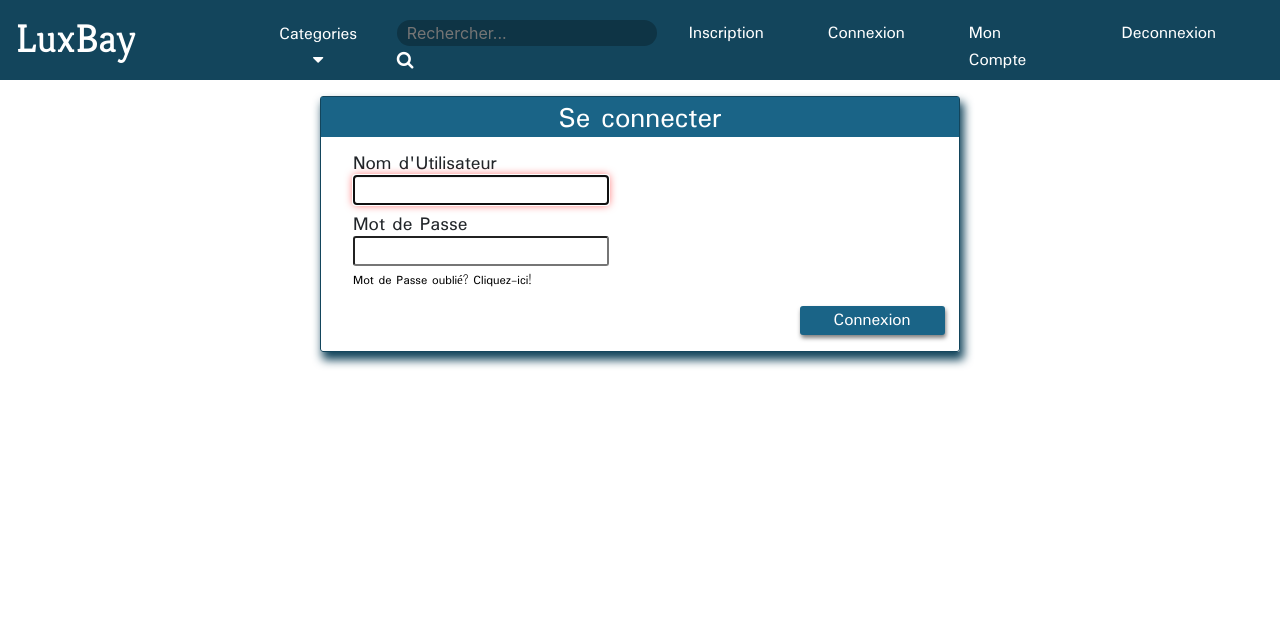
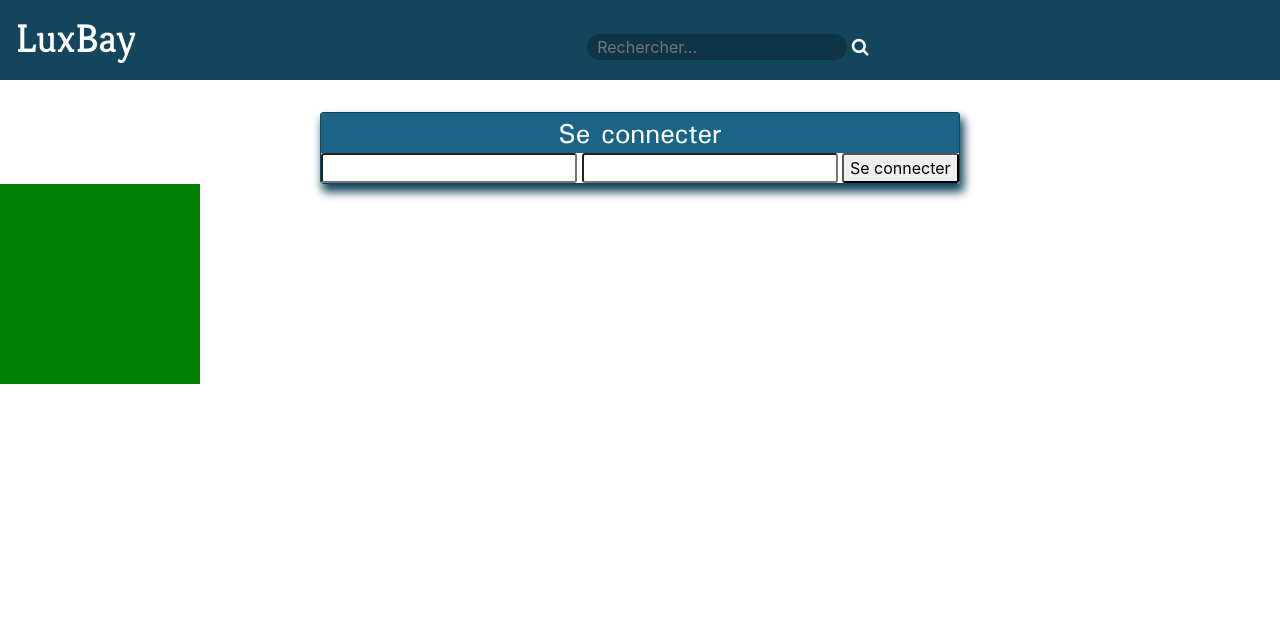
Before and after one commit to PtitePixel/projet-manhattan, a PHP site: template templates/login.html.twig in a window 1280 px wide. Shown: the top 624 px of the page. Run offline with PHP 8.4, Linux system fonts and the light colour scheme; the template is opened without the code that fills it, so the values that code supplies are empty; some libraries are stand-ins or nearby versions.

Commit message:
Creation of Sidebar, addition of Michel's code to Login page.

```diff
--- a/templates/login.html.twig
+++ b/templates/login.html.twig
@@ -4,18 +4,36 @@
 
 
 
-<!-- Login -->
-
+{# Login form #}
+    <form action="{{ path('admin_login_check') }}" method="post">
 
   <section class="login">
-     <h1 id="sign">Se connecter</h1>
-     <form>
-       <h3 id="inscription">Nom d'Utilisateur</h3>
-       <input id="champ" type="text" autofocus>
-       <h3 id="inscription">Mot de Passe</h3>
-       <input id="champ" type="text">
-       <a href=""><h5 id="mdp">Mot de Passe oublié? Cliquez-ici!</h5></a>
-     </form>
-    <input id="signupbutton"  type="submit" value="Connexion">
+     <div id="sign">Se connecter</div>
+
+     <input type="text" name="_username" value="{{ last_username }}" />
+     <input type="password" name="_password" value="" />
+     <input type="submit" value="Se connecter"/>
+
   </section>
+
+<div id="sidenav">
+    <ul>
+        <a href="javascript:void(0)" class="closebtn" onclick="closeNav();">x</a>
+        <a href=""><li>A</li></a>
+        <a href=""><li>B</li></a>
+        <a href=""><li>C</li></a>
+    </ul>
+</div>
+<div id="testdiv" onclick="openNav();">
+</div>
+<script>
+function openNav() {
+    document.getElementById("sidenav").style.width = "250px";
+}
+
+function closeNav() {
+    document.getElementById("sidenav").style.width = "0";
+}
+</script>
+</form>
 {%endblock%}
--- a/web/css/main.css
+++ b/web/css/main.css
@@ -197,9 +197,10 @@ body {
 #champsign {
    margin-left: 2rem;
    margin-top: 1rem;
+
 }
 #signupbutton{
-  margin-left: 75%;
+  margin-left: 70%;
   border : none;
   background-color: #1A6487;
   color: white;
@@ -240,6 +241,7 @@ body {
   margin: auto;
   margin-top: 5rem;
   border-radius: 3px;
+
 }
 
 .login form{
@@ -457,4 +459,59 @@ input {
          width: 50%;
         margin: auto;
     }
+    #signupbutton{
+        margin-left: 65%;
+    }
+    .dropbtn{
+
+    }
+    .menu li{
+      display: none;
+    }
+
+                                    /* Side-navigational Bar */
+
+    #sidenav{
+      height: 100%;
+      width: 0;
+      position: fixed;
+      z-index: 1;
+      top: 0;
+      right: 0;
+      background-color: #58C2F4;
+      overflow-x: hidden;
+      padding-top: 60px;
+      transition: 0.5s;
+    }
+
+    #sidenav li{
+      list-style-type: none;
+    }
+
+    #sidenav a {
+      padding: 8px 8px 8px 32px;
+      text-decoration: none;
+      font-size: 25px;
+      color: purple;
+      display: block;
+      transition: 0.3s;
+    }
+
+    #sidenav a:hover {
+      color: #red;
+    }
+
+    #sidenav .closebtn {
+      position: absolute;
+      top: 0;
+      right: 25px;
+      font-size: 36px;
+      margin-left: 50px;
+    }
+
+    #testdiv{
+      background-color: green;
+      width: 200px;
+      height: 200px;
+    }
 }
```
